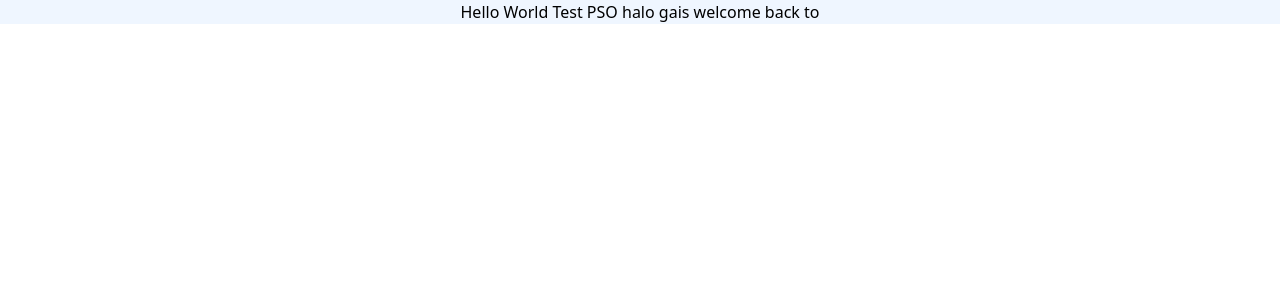
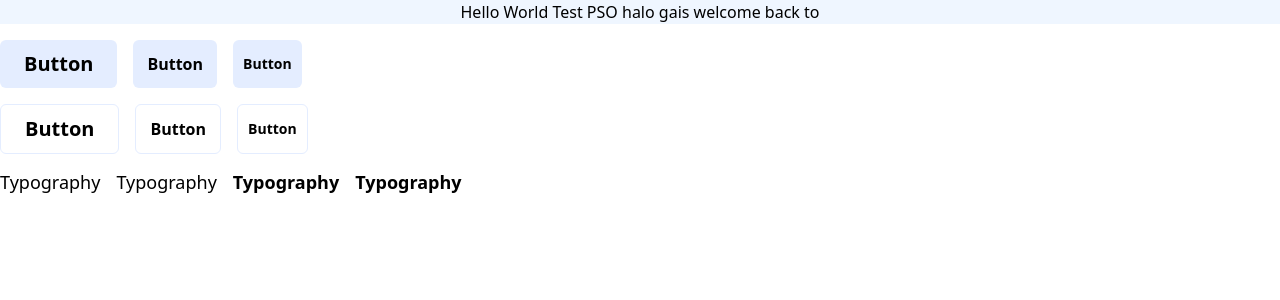
Before and after one commit to jhoniananta/todo-apps-devops, a React (Vite) app in the folder frontend/: page / in a window 1280 px wide. Shown: the top 300 px of the page. Built offline with nearby package versions, Linux system fonts and the light colour scheme.

Commit message:
feat: design system button and typography

```diff
--- a/frontend/package.json
+++ b/frontend/package.json
@@ -10,8 +10,11 @@
     "preview": "vite preview"
   },
   "dependencies": {
+    "clsx": "^2.1.1",
     "react": "^18.3.1",
-    "react-dom": "^18.3.1"
+    "react-dom": "^18.3.1",
+    "react-icons": "^5.3.0",
+    "tailwind-merge": "^2.5.4"
   },
   "devDependencies": {
     "@eslint/js": "^9.13.0",
--- a/frontend/src/App.tsx
+++ b/frontend/src/App.tsx
@@ -1,13 +1,31 @@
 // import { useState } from 'react'
 // import reactLogo from './assets/react.svg'
 // import viteLogo from '/vite.svg'
+import Button from './components/Button';
+import Typography from './components/Typography';
 import './styles/style.css';
 
 function App() {
   return (
-    <>
+    <div className='flex flex-col gap-4'>
       <h1 className="text-center bg-blue-50">Hello World Test PSO halo gais welcome back to</h1>
-    </>
+      <div className='flex gap-4'>
+        <Button variant='primary' size='lg'>Button</Button>
+        <Button variant='primary' size='base'>Button</Button>
+        <Button variant='primary' size='sm'>Button</Button>
+      </div>
+      <div className='flex gap-4'>
+        <Button variant='outline-primary' size='lg'>Button</Button>
+        <Button variant='outline-primary' size='base'>Button</Button>
+        <Button variant='outline-primary' size='sm'>Button</Button>
+      </div>
+      <div className='flex gap-4'>
+        <Typography variant='p' weight='regular'>Typography</Typography>
+        <Typography variant='p' weight='medium'>Typography</Typography>
+        <Typography variant='p' weight='semibold'>Typography</Typography>
+        <Typography variant='p' weight='bold'>Typography</Typography>
+      </div>
+    </div>
   );
 }
 
--- /dev/null
+++ b/frontend/src/components/Button.tsx
@@ -0,0 +1,155 @@
+import * as React from 'react';
+import { IconType } from 'react-icons';
+import { ImSpinner2 } from 'react-icons/im';
+
+import clsxm from '../lib/clsxm';
+
+enum ButtonVariant {
+  'primary',
+  'outline-primary',
+}
+
+enum ButtonSize {
+  'sm',
+  'base',
+  'lg',
+}
+
+type ButtonProps = {
+  isLoading?: boolean;
+  size?: keyof typeof ButtonSize;
+  variant?: keyof typeof ButtonVariant;
+  leftIcon?: IconType;
+  rightIcon?: IconType;
+  leftIconClassName?: string;
+  rightIconClassName?: string;
+  textClassName?: string;
+} & React.ComponentPropsWithRef<'button'>;
+
+const Button = React.forwardRef<HTMLButtonElement, ButtonProps>(
+  (
+    {
+      children,
+      className,
+      disabled: buttonDisabled,
+      isLoading,
+      size = 'base',
+      variant = 'primary',
+      leftIcon: LeftIcon,
+      rightIcon: RightIcon,
+      leftIconClassName,
+      rightIconClassName,
+      textClassName,
+      ...rest
+    },
+    ref,
+  ) => {
+    const disabled = isLoading || buttonDisabled;
+
+    return (
+      <button
+        ref={ref}
+        type='button'
+        disabled={disabled}
+        className={clsxm(
+          'button inline-flex items-center justify-center rounded-md',
+          'focus:warning-none focus-visible:ring focus-visible:ring-primary-500',
+          'transition-colors duration-75',
+          //*=========== Size ===========
+          [
+            size === 'lg' && [
+              'text-lg md:text-xl min-h-[28px] py-1 px-2 md:min-h-[48px] md:py-2.5 md:px-6',
+            ],
+            size === 'base' && [
+              'text-[16px] md:text-base min-h-[24px] py-0.5 px-1 md:min-h-[40px] md:py-2 md:px-3.5',
+            ],
+            size === 'sm' && [
+              'text-xs md:text-sm min-h-[22px] py-[1px] px-[3px] md:min-h-[34px] md:py-1.5 md:px-2.5',
+            ],
+          ],
+          //*======== Size ===========
+          //*=========== Variants ===========
+          [
+            variant === 'primary' && [
+              'text-text font-bold',
+              'bg-button',
+              'hover:bg-button-hover',
+              'active:bg-button-active active:text-text',
+              'shadow-blue-100 hover:shadow-blue-200 hover:shadow-40 disabled:hover:shadow-blue-100',
+              'disabled:bg-blue-300 disabled:brightness-90 disabled:hover:bg-blue-300',
+            ],
+
+            variant === 'outline-primary' && [
+              'text-text font-bold',
+              'border border-border',
+              'bg-white',
+              // 'hover:bg-transparent',
+              'active:bg-button',
+              'shadow-blue-100 hover:shadow-blue-200 hover:shadow-40 disabled:hover:shadow-blue-100',
+              'disabled:bg-blue-700 disabled:brightness-90 disabled:hover:bg-transparent',
+            ],
+
+          ],
+          //*======== Variants ===========
+          'disabled:cursor-not-allowed',
+          // 'hover:bg-typo-label',
+          isLoading &&
+            'relative text-transparent transition-none hover:text-transparent disabled:cursor-wait',
+          className,
+        )}
+        {...rest}
+      >
+        {isLoading && (
+          <div
+            className={clsxm(
+              'absolute top-1/2 left-1/2 -translate-x-1/2 -translate-y-1/2',
+              [
+                ['primary', 'danger'].includes(variant) && 'text-white-500',
+                ['warning', 'label'].includes(variant) && 'text-gray-500',
+              ],
+            )}
+          >
+            <ImSpinner2 className='animate-spin' />
+          </div>
+        )}
+        {/* Left Icon */}
+        {LeftIcon && (
+          <div
+            className={clsxm([
+              size === 'sm' && 'mr-[10px]',
+              size === 'base' && 'mr-[8px]',
+              size === 'lg' && 'mr-[8px]',
+            ])}
+          >
+            <LeftIcon
+              className={clsxm(
+                'text-sm md:text-2xl font-semibold',
+                leftIconClassName,
+              )}
+            />
+          </div>
+        )}
+        <span className={textClassName}>{children}</span>
+        {/* Right Icon */}
+        {RightIcon && (
+          <div
+            className={clsxm([
+              size === 'sm' && 'ml-[10px]',
+              size === 'base' && 'ml-[8px]',
+              size === 'lg' && 'ml-[8px]',
+            ])}
+          >
+            <RightIcon
+              className={clsxm(
+                'text-sm md:text-2xl font-semibold',
+                rightIconClassName,
+              )}
+            />
+          </div>
+        )}
+      </button>
+    );
+  },
+);
+
+export default Button;
--- /dev/null
+++ b/frontend/src/components/Typography.tsx
@@ -0,0 +1,118 @@
+import * as React from 'react';
+
+import clsxm from '../lib/clsxm';
+
+export enum TypographyVariant {
+  'c1',
+  'c2',
+  'btn',
+  'bt',
+  'p',
+  't',
+  'h1',
+  'h2',
+  'h3',
+  'h4',
+  'h5',
+  'h6',
+}
+
+export enum TypographyColor {
+  'white',
+  'surface',
+  'outline',
+  'inline',
+  'disabled',
+  'icon',
+  'input',
+  'dark',
+}
+
+enum FontVariant {
+  'epilogue',
+  'anton',
+}
+
+enum FontWeight {
+  'regular',
+  'medium',
+  'semibold',
+  'bold',
+}
+
+type TypographyProps<T extends React.ElementType> = {
+  as?: T;
+  className?: string;
+  weight?: keyof typeof FontWeight;
+  color?: keyof typeof TypographyColor;
+  font?: keyof typeof FontVariant;
+  variant?: keyof typeof TypographyVariant;
+  children: React.ReactNode;
+};
+
+export default function Typography<T extends React.ElementType>({
+  as,
+  children,
+  weight = 'regular',
+  className,
+  color = 'dark',
+  font = 'epilogue',
+  variant = 'p',
+  ...props
+}: TypographyProps<T> &
+  Omit<React.ComponentProps<T>, keyof TypographyProps<T>>) {
+  const Component = as || 'p';
+  return (
+    <Component
+      className={clsxm(
+        // *=============== Font Type ==================
+        [
+          font === 'epilogue' && [
+            'font-epliogue',
+            [
+              weight === 'regular' && 'font-normal',
+              weight === 'medium' && 'font-medium',
+              weight === 'semibold' && 'font-semibold',
+              weight === 'bold' && 'font-bold',
+            ],
+          ],
+          font === 'anton' && [
+            'font-anton',
+            [weight === 'regular' && 'font-normal'],
+          ],
+        ],
+
+        // *=============== Font Variants ==================
+        [
+          variant === 'c1' && ['text-[12px] leading-[24px]'],
+          variant === 'c2' && ['text-[14px] leading-[24px]'],
+          variant === 'btn' && ['text-[16px] leading-[24px]'],
+          variant === 'bt' && ['text-[16px] leading-[24px]'],
+          variant === 'p' && ['text-[18px] leading-[24px]'],
+          variant === 't' && ['text-[20px] leading-[24px]'],
+          variant === 'h6' && ['text-[24px] leading-[32px]'],
+          variant === 'h5' && ['text-[32px] leading-[48px]'],
+          variant === 'h4' && ['text-[48px] leading-[64px]'],
+          variant === 'h3' && ['text-[64px] leading-[84px]'],
+          variant === 'h2' && ['text-[72px] leading-[90px]'],
+          variant === 'h1' && ['text-[80px] leading-[96px]'],
+        ],
+
+        // *=============== Font Colors ==================
+        [color === 'white' && ['text-typo-white']],
+        [color === 'surface' && ['text-typo-surface']],
+        [color === 'outline' && ['text-typo-outline']],
+        [color === 'inline' && ['text-typo-inline']],
+        [color === 'inline' && ['text-typo-inline']],
+        [color === 'icon' && ['text-typo-icon']],
+        [color === 'input' && ['text-typo-input']],
+        [color === 'dark' && ['text-typo-dark']],
+
+        className,
+      )}
+      {...props}
+    >
+      {children}
+    </Component>
+  );
+}
--- /dev/null
+++ b/frontend/src/lib/clsxm.ts
@@ -0,0 +1,6 @@
+import clsx, { ClassValue } from "clsx";
+import { twMerge } from "tailwind-merge";
+
+export default function clsxm(...args: ClassValue[]) {
+  return twMerge(clsx(...args));
+}
--- a/frontend/tailwind.config.js
+++ b/frontend/tailwind.config.js
@@ -2,7 +2,21 @@
 export default {
   content: ["./index.html", "./src/**/*.{js,ts,jsx,tsx}"],
   theme: {
-    extend: {},
+    extend: {
+      colors: {
+        button: {
+          DEFAULT: "#E4EDFF",
+          hover: "#D2E0FF",
+          active: "#BCCAFF",
+        },
+        text: {
+          DEFAULT: "#000000",
+        },
+        border: {
+          DEFAULT: "#E4EDFF",
+        }
+      },
+    },
   },
   plugins: [],
-}
+};
```
Also changed, not shown: 2 other files (tests, documents, lock files or other folders).
